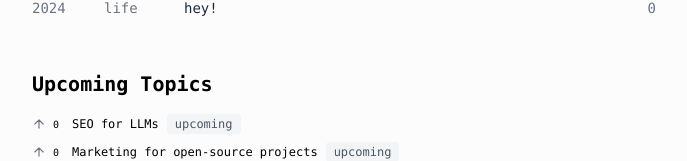
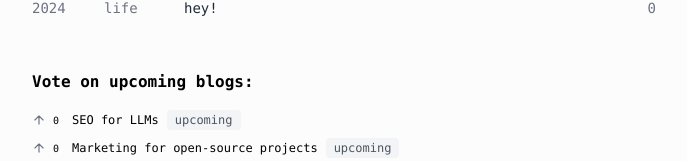
Before and after one commit to eckartal/emreckartal.com, a Next.js app: page / in a window 1280 px wide. Shown: the part 179-340 px from the top of the page, without its empty margins (296-983 px from the left). Built offline with nearby package versions, Linux system fonts and the light colour scheme; no server answers.

Commit message:
update: blog

```diff
--- a/app/about/page.mdx
+++ b/app/about/page.mdx
@@ -26,12 +26,14 @@ export const metadata = {
 
 I'm a tech enthusiast with an anthropology background, passionate about creating narratives that drive ethical growth for ventures I have a stake in.
 
+I'm a team member at [Homebrew Research](https://homebrew.ltd/), a local AI company that is creators and lead maintainers of [Jan](https://jan.ai) and [Cortex](https://cortex.so). We also train open-source AI models and tinker with hardware.
+
 I'm just observing, learning and doing. I've been working since age 14 -mostly alongside entrepreneurs and investors- to help their businesses become both profitable and respected.
 
 ## Current curiosities:
 
-- [Python](https://www.reddit.com/r/learnpython/comments/1ex28j0/comment/lj2ttfz/): I know some might say it’s not the best time, but I disagree
-- [SBC](https://en.wikipedia.org/wiki/Single-board_computer): Hopes for a brighter tomorrow
+- [Python](https://www.reddit.com/r/learnpython/comments/1ex28j0/comment/lj2ttfz/): Some might say it’s not the best time, but I disagree
+- [SBC](https://en.wikipedia.org/wiki/Single-board_computer): for on-device AI that we can tinker with
 - 中文: To talk in hardware language
 
 ## Achievements I'm proud of:
--- a/app/components/upcoming-topics.tsx
+++ b/app/components/upcoming-topics.tsx
@@ -67,7 +67,7 @@ export function UpcomingTopics() {
 
   return (
     <section className="max-w-2xl font-mono m-auto mb-10">
-      <h2 className="text-xl font-bold mb-4">Upcoming Topics</h2>
+<h2 className="text-base font-bold mb-4">Vote on upcoming blogs:</h2>
       <div className="space-y-2">
         {sortedTopics.map((topic) => (
           <div key={topic.id} className="flex items-center group">
```
